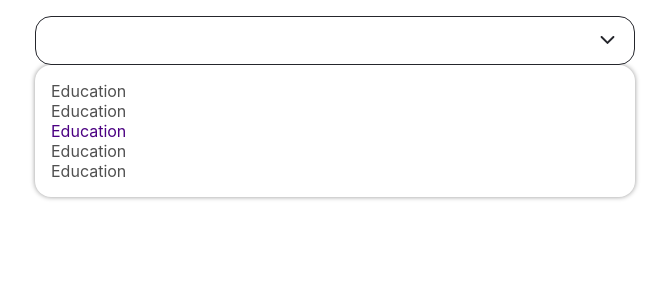
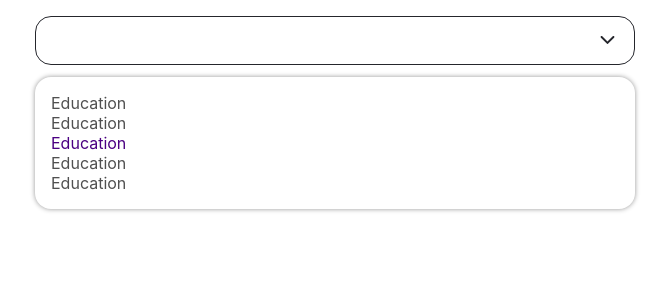
Before and after one commit to shahab65/obox-assignment, a React (Create React App) app: page / in a window 1280 px wide. Shown: the top 300 px of the page, without its empty margins (305-974 px from the left). Built offline with nearby package versions, Linux system fonts and the light colour scheme.

Commit message:
absolute positon for suggestions

```diff
--- a/src/components/Options/style.ts
+++ b/src/components/Options/style.ts
@@ -1,9 +1,12 @@
 import { createUseStyles } from "react-jss";
 const useStyles = createUseStyles(() => ({
   options: {
+    position: "absolute",
+    top: 12,
     borderRadius: 16,
     padding: 16,
     boxShadow: "0 0 5px 0 rgba(0,0,0,0.42)",
+    width: "100%",
   },
 }));
 
--- a/src/components/SelectInput/index.tsx
+++ b/src/components/SelectInput/index.tsx
@@ -5,6 +5,9 @@ import Options from "components/Options";
 const useStyles = createUseStyles({
   selectInput: {
     width: 600,
+  },
+  suggestions: {
+    position: "relative",
   },
 });
 const SelectInput = () => {
@@ -17,7 +20,9 @@ const SelectInput = () => {
   return (
     <div className={classes.selectInput}>
       <Input value={value} onChange={onInputChange} />
-      <Options />
+      <div className={classes.suggestions}>
+        <Options />
+      </div>
     </div>
   );
 };
```
